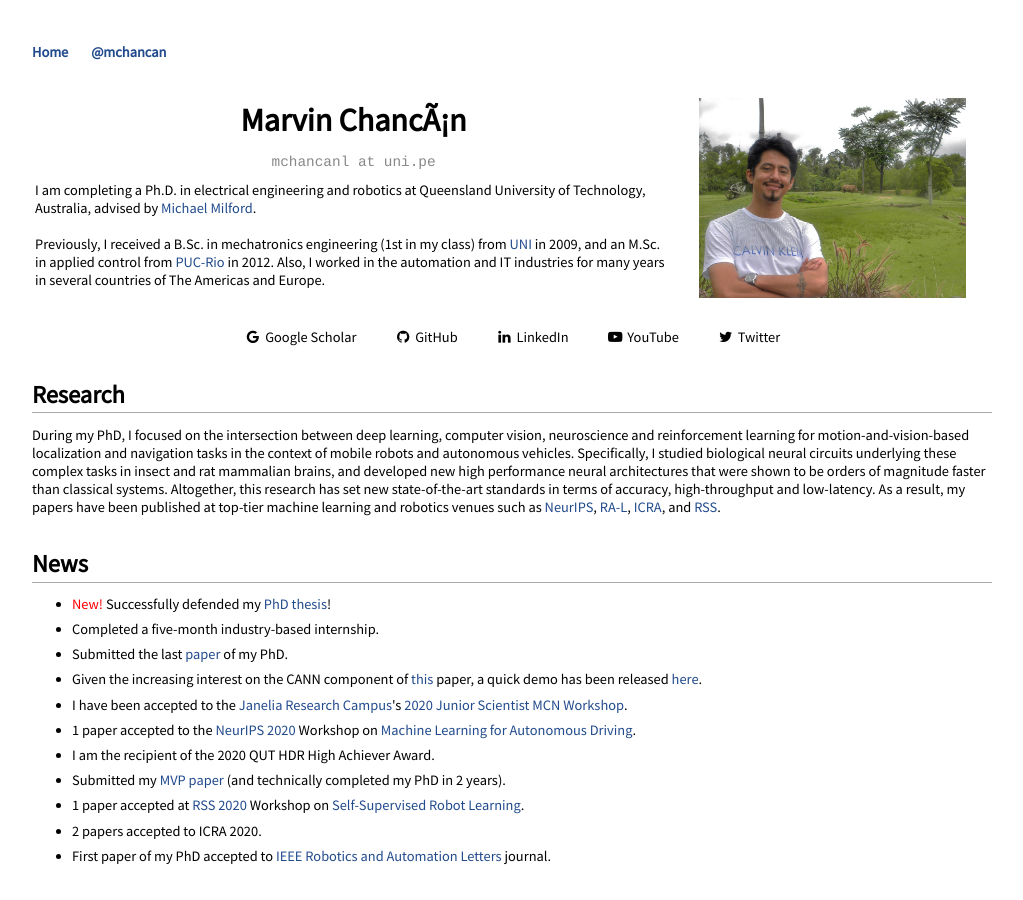
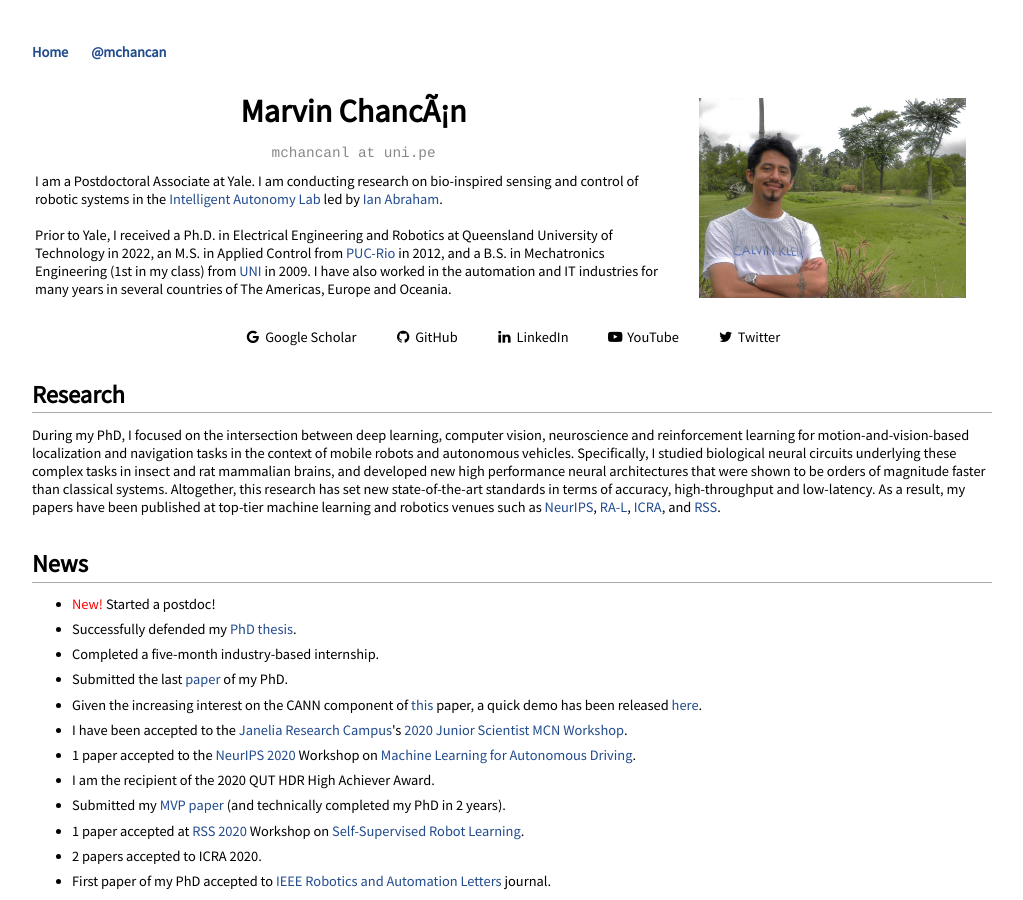
Before and after one commit to mchancan/mchancan.github.io, a Jekyll site: the page built from index.html, in a window 1280 px wide and 900 px high. Shown: the whole window, without its empty margins (128-1151 px from the left). Built offline with Jekyll 4.4.1, drawn with Linux system fonts in a browser that asks for light colours; comment, search, counter and statistics services are not loaded; a style sheet for code colours, icons or effects is not loaded; some of the changed text lies outside the part shown.

Commit message:
Update index.html

```diff
--- a/index.html
+++ b/index.html
@@ -12,11 +12,12 @@ title: Marvin Chancán
 		<p align="center"><font face="courier" color = #888 >mchancanl at uni.pe</font></p>
 		<!--</div>-->
 		<p align="left">
-			I am completing a Ph.D. in electrical engineering and robotics at Queensland University of Technology, Australia, advised by <a href="https://scholar.google.com/citations?user=TDSmCKgAAAAJ&hl=en" target="_blank">Michael Milford</a>.
+			I am a Postdoctoral Associate at Yale.
+			I am conducting research on bio-inspired sensing and control of robotic systems in the <a href="https://ialab.yale.edu" target="_blank">Intelligent Autonomy Lab</a> led by <a href="https://seas.yale.edu/faculty-research/faculty-directory/ian-abraham" target="_blank">Ian Abraham</a>.
 			</br>
 			</br>
-			Previously, I received a B.Sc. in mechatronics engineering (1st in my class) from <a href="https://en.wikipedia.org/wiki/National_University_of_Engineering" target="_blank">UNI</a> in 2009, and an M.Sc. in applied control from <a href="https://en.wikipedia.org/wiki/Pontifical_Catholic_University_of_Rio_de_Janeiro" target="_blank">PUC-Rio</a> in 2012.
-			Also, I worked in the automation and IT industries for many years in several countries of The Americas and Europe.</br>
+			Prior to Yale, I received a Ph.D. in Electrical Engineering and Robotics at Queensland University of Technology in 2022, an M.S. in Applied Control from <a href="https://en.wikipedia.org/wiki/Pontifical_Catholic_University_of_Rio_de_Janeiro" target="_blank">PUC-Rio</a> in 2012, and a B.S. in Mechatronics Engineering (1st in my class) from <a href="https://en.wikipedia.org/wiki/National_University_of_Engineering" target="_blank">UNI</a> in 2009.
+			I have also worked in the automation and IT industries for many years in several countries of The Americas, Europe and Oceania.</br>
 		</p>
 	</td>
 	<td style="padding:2.5%;width:33%;max-width:40%">
@@ -26,7 +27,7 @@ title: Marvin Chancán
 </table>
 
 <p align="center">
-<a href="https://scholar.google.com/citations?user=pKhSYM4AAAAJ" title="Follow on Google Scholar" target="_blank"> <i class="fa fa-fw fa-google" style="color:black"></i> <span style="color:black">Google Scholar</span></a> &nbsp; &nbsp; &nbsp; &nbsp; &nbsp; &nbsp;
+<a href="https://scholar.google.com/citations?user=pKhSYM4AAAAJ&hl=en" title="Follow on Google Scholar" target="_blank"> <i class="fa fa-fw fa-google" style="color:black"></i> <span style="color:black">Google Scholar</span></a> &nbsp; &nbsp; &nbsp; &nbsp; &nbsp; &nbsp;
 <a href="https://github.com/mchancan" title="Follow on GitHub" target="_blank"> <i class="fa fa-fw fa-github" style="color:black"></i> <span style="color:black">GitHub</span></a> &nbsp; &nbsp; &nbsp; &nbsp; &nbsp; &nbsp;
 <a href="https://www.linkedin.com/in/mchancan" title="Follow on LinkedIn" target="_blank"> <i class="fa fa-fw fa-linkedin" style="color:black"></i> <span style="color:black">LinkedIn</span></a> &nbsp; &nbsp; &nbsp; &nbsp; &nbsp; &nbsp;
 <a href="https://www.youtube.com/channel/UCrvgoqpKBbeye87FtqdW4Iw" title="Follow on YouTube" target="_blank"> <i class="fa fa-fw fa-youtube-play" style="color:black"></i> <span style="color:black">YouTube</span></a> &nbsp; &nbsp; &nbsp; &nbsp; &nbsp; &nbsp;
@@ -44,7 +45,8 @@ As a result, my papers have been published at top-tier machine learning and robo
 <a href="https://roboticsconference.org" target="_blank">RSS</a>.
 <h2>News</h2>
 <ul>
-	<li><font color = 'red'>New!</font> Successfully defended my <a href="https://mchancan.github.io/phd-thesis" target="_blank">PhD thesis</a>!</li>
+	<li><font color = 'red'>New!</font> Started a postdoc!</li>
+	<li>Successfully defended my <a href="https://mchancan.github.io/phd-thesis" target="_blank">PhD thesis</a>.</li>
 	<li>Completed a five-month industry-based internship.</li>
 	<li>Submitted the last <a href="spl/index.html">paper</a> of my PhD.</li>
 	<li>Given the increasing interest on the CANN component of <a href="https://mchancan.github.io/projects/FlyNet" target="_blank">this</a> paper, a quick demo has been released <a href="https://github.com/mchancan/flynet#update-about-the-cann-implementation" target="_blank">here</a>.</li>
@@ -162,24 +164,11 @@ As a result, my papers have been published at top-tier machine learning and robo
 	</tbody>
 </table>
 
-<h2>Research Experience</h2>
-<ul>
-	<li><b>PhD Researcher</b> | <a href="https://www.qut.edu.au" target="_blank">QUT</a> <div style="float:right; text-align:right">Apr 2018 – Nov 2021</div><br>
-		&emsp; PhD thesis: The role of motion-and-visual perception in robot place learning and navigation.</li>
-	<li><b>PhD Student</b> | <a href="http://sites.bu.edu/neuroautonomy/" target="_blank">Neuro-Autonomy</a> (An AUSMURI project) <div style="float:right; text-align:right">Oct 2019 – Mar 2021</div><br>
-		&emsp; Project: Neuro-Autonomy: Neuroscience-Inspired Perception, Navigation, and Spatial Awareness for Autonomous Robots.</li>
-	<li><b>Research Assistant</b> | <a href="https://www.puc-rio.br" target="_blank">PUC-Rio</a> <div style="float:right; text-align:right">Aug 2012 – Oct 2012</div><br>
-		&emsp; Project: Optimization of petroleum production process using genetic algorithms (GA).</li>
-	<li><b>Research Student</b> | <a href="https://www.puc-rio.br" target="_blank">PUC-Rio</a> <div style="float:right; text-align:right">Aug 2011 – Aug 2012</div><br>
-		&emsp; Project (MSc dissertation): Adaptive control of intake air properties for engine testing using fuzzy logic.</li>
-	<li><b>Research Student</b> | <a href="https://en.wikipedia.org/wiki/National_University_of_Engineering" target="_blank">UNI</a> <div style="float:right; text-align:right">Jun 2009 – Dec 2009</div><br>
-		&emsp; Project (BSc thesis): Control of a three-phase induction motor via neural networks using a digital signal processor (DSP).</li>
-</ul>
 
 <h2>Service</h2>
 <ul>
 	<li>Journal Reviewer:<br>
-		&emsp; <font color = 'red'>New!</font> Science Robotics (<a href="https://www.science.org/journal/scirobotics" target="_blank">Sci. Robot.</a>), 2021<br>
+		&emsp; Science Robotics (<a href="https://www.science.org/journal/scirobotics" target="_blank">Sci. Robot.</a>), 2021<br>
 		&emsp; IEEE Transactions on Robotics (<a href="https://www.ieee-ras.org/publications/t-ro" target="_blank">T-RO</a>), 2021<br>
 		&emsp; IEEE Robotics and Automation Letters (<a href="https://www.ieee-ras.org/publications/ra-l" target="_blank">RA-L</a>), 2020<br>
 		&emsp; Journal of the Brazilian Society of Mechanical Sciences and Engineering (<a href="https://www.springer.com/journal/40430" target="_blank">BMSE</a>), 2019<br>
```
Also changed, not shown: other parts of index.html (+0 -1 lines).
